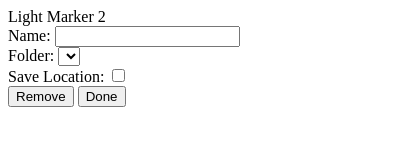
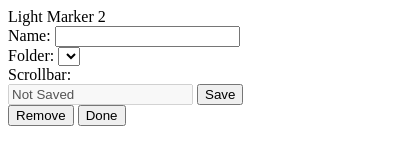
Before and after one commit to yongli-abc/LightMarker2, a browser extension: page src/html/popup.html in a window 400 px wide. Drawn offline with Linux system fonts and the light colour scheme.

Commit message:
save scrollbar with a button

```diff
--- a/src/html/popup.html
+++ b/src/html/popup.html
@@ -11,7 +11,11 @@
     <div><span>Light Marker 2</span></div>
     <div><span>Name: </span><input id="name-input" type="text"></div>
     <div><span>Folder: </span><select id="folder-select"></select>
-    <div>Save Location: <input type="checkbox" name="location" id="location-checkbox"></div>
+    <div>
+        <span>Scrollbar: </span>
+        <input type="text" value="Not Saved" disabled>
+        <button id="save-btn">Save</button>
+    </div>
     <div>
         <button id="remove-btn">Remove</button>
         <!-- <button id="edit-btn">Edit...</button> -->
```
Also changed, not shown: 1 other file.
